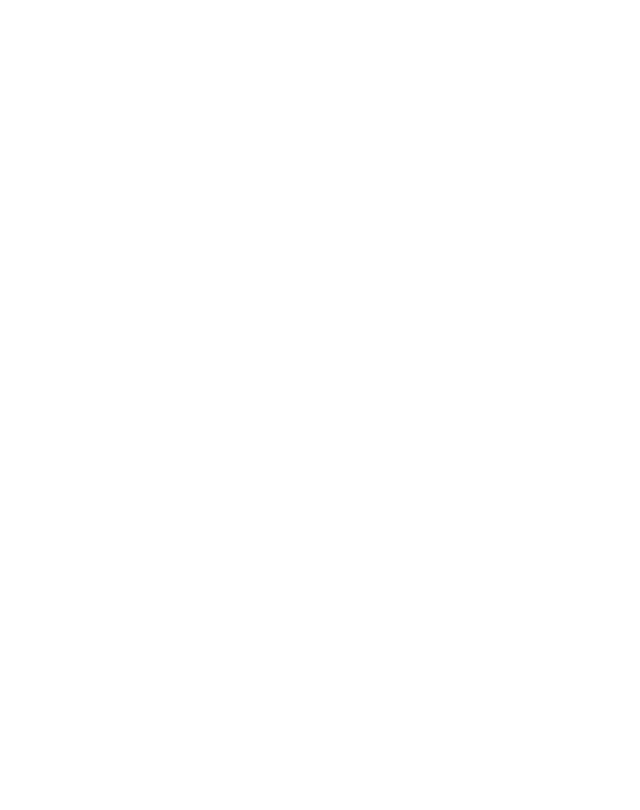
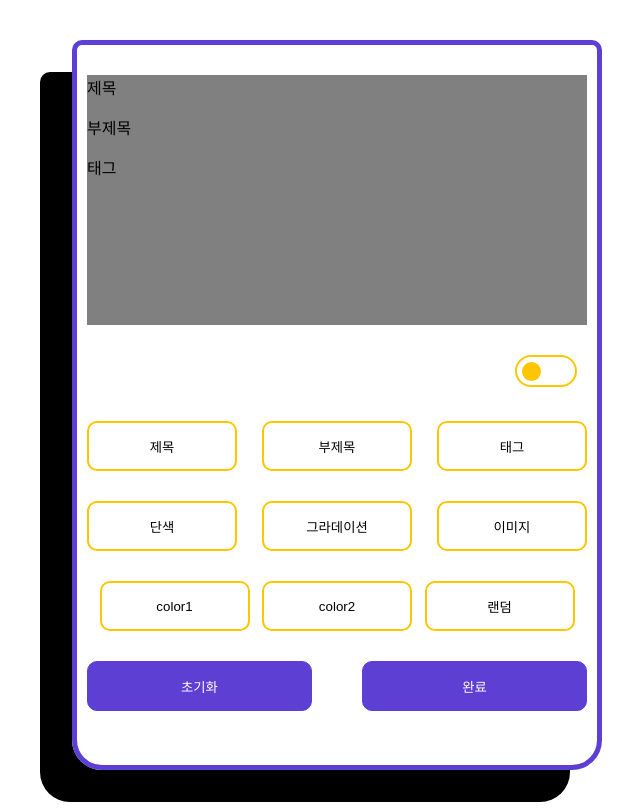
Before and after one commit to moonelysian/velog-thumbnail-maker, a website built with webpack: page index.html in a window 1280 px wide. Shown: the whole page, without its empty margins (303-943 px from the left). Built offline with nearby package versions, Linux system fonts and the light colour scheme.

Commit message:
add: html 만드는 중..

```diff
--- a/index.html
+++ b/index.html
@@ -1,14 +1,55 @@
 <!DOCTYPE html>
 <html>
+  <head>
+    <link rel="preconnect" href="https://fonts.googleapis.com" />
+    <link rel="preconnect" href="https://fonts.gstatic.com" crossorigin />
+    <link
+      href="https://fonts.googleapis.com/css2?family=Roboto:wght@300;400;500;700&display=swap"
+      rel="stylesheet"
+    />
+    <link
+      href="https://fonts.googleapis.com/css2?family=Noto+Sans+KR:wght@100;300;400;500;700;900&display=swap"
+      rel="stylesheet"
+    />
+    <title><%= htmlWebpackPlugin.options.title %></title>
+  </head>
 
-<head>
-    <title>
-        <%= htmlWebpackPlugin.options.title %>
-    </title>
-</head>
-
-<body>
-
-</body>
-
+  <body>
+    <div class="wrapper">
+      <section class="image-section">
+        <div>
+          <p>제목</p>
+          <p>부제목</p>
+          <p>태그</p>
+        </div>
+      </section>
+      <section class="switch-section">
+        <input type="checkbox" id="switch" />
+        <label for="switch" class="switch-label">
+          <span class="circle"></span>
+        </label>
+      </section>
+      <section class="button-section">
+        <section class="text-section">
+          <button>제목</button>
+          <button>부제목</button>
+          <button>태그</button>
+        </section>
+        <section class="background-button-section">
+          <button>단색</button>
+          <button>그라데이션</button>
+          <button>이미지</button>
+        </section>
+        <section class="backgroud-color-section">
+          <button>color1</button>
+          <button>color2</button>
+          <button>랜덤</button>
+        </section>
+      </section>
+      <section class="action-section">
+        <button>초기화</button>
+        <button>완료</button>
+      </section>
+    </div>
+  </body>
 </html>
--- a/package.json
+++ b/package.json
@@ -24,5 +24,8 @@
     "webpack": "^5.65.0",
     "webpack-cli": "^4.9.1",
     "webpack-dev-server": "^4.7.2"
+  },
+  "dependencies": {
+    "bootstrap": "^5.1.3"
   }
 }
--- a/src/css/style.css
+++ b/src/css/style.css
@@ -0,0 +1,111 @@
+div.wrapper {
+  width: 520px;
+  height: 720px;
+  border: 5px solid #5d3fd3;
+  border-top-left-radius: 10px;
+  border-top-right-radius: 10px;
+  border-bottom-left-radius: 30px;
+  border-bottom-right-radius: 30px;
+  margin: calc((100vh - 720px) / 2) auto;
+  box-shadow: -32px 32px #000;
+}
+
+.switch-section {
+  width: 500px;
+  position: relative;
+  text-align: right;
+}
+
+#switch {
+  position: absolute;
+  /* hidden */
+  appearance: none;
+  -webkit-appearance: none;
+  -moz-appearance: none;
+}
+
+.switch-label {
+  position: relative;
+  cursor: pointer;
+  display: inline-block;
+  width: 58px;
+  height: 28px;
+  background: #fff;
+  border: 2px solid #fec602;
+  border-radius: 20px;
+  transition: 0.2s;
+}
+.switch-label:hover {
+  background: #fec6021f;
+}
+
+.circle {
+  position: absolute;
+  top: 5px;
+  left: 5px;
+  display: inline-block;
+  width: 19px;
+  height: 19px;
+  border-radius: 20px;
+  background: #fec602;
+  transition: 0.2s;
+}
+
+section.image-section div {
+  width: 500px;
+  height: 250px;
+  background-color: gray;
+  margin: 30px auto;
+}
+
+.button-section section {
+  width: 500px;
+  height: 100%;
+  margin: 30px auto;
+  display: flex;
+}
+
+.button-section button {
+  width: 30%;
+  height: 50px;
+  background-color: #fff;
+  border-radius: 10px;
+  border: 2px solid #fec602;
+}
+.button-section button:hover {
+  background-color: #fec602;
+  color: #fff;
+}
+
+.text-section {
+  justify-content: space-between;
+}
+
+.background-button-section {
+  justify-content: space-between;
+}
+
+.backgroud-color-section {
+  justify-content: space-evenly;
+}
+
+.action-section {
+  width: 500px;
+  margin: 30px auto;
+  display: flex;
+  justify-content: space-between;
+}
+
+.action-section button {
+  background-color: #5d3fd3;
+  color: #fff;
+  width: 45%;
+  height: 50px;
+  border-radius: 10px;
+  border: 1px solid #5d3fd3;
+}
+.action-section button:hover {
+  background-color: #fff;
+  color: #000;
+  border: 5px solid #5d3fd3;
+}
--- a/src/js/index.js
+++ b/src/js/index.js
@@ -1 +1,2 @@
 import '../css/style.css';
+import 'bootstrap';
--- a/webpack.config.js
+++ b/webpack.config.js
@@ -21,7 +21,7 @@ module.exports = {
   },
   plugins: [
     new HtmlWebpackPlugin({
-      title: "project",
+      title: "You Dont Know Thumnail",
       template: "./index.html",
       inject: "body",
     }),
```
Also changed, not shown: 1 other file.
